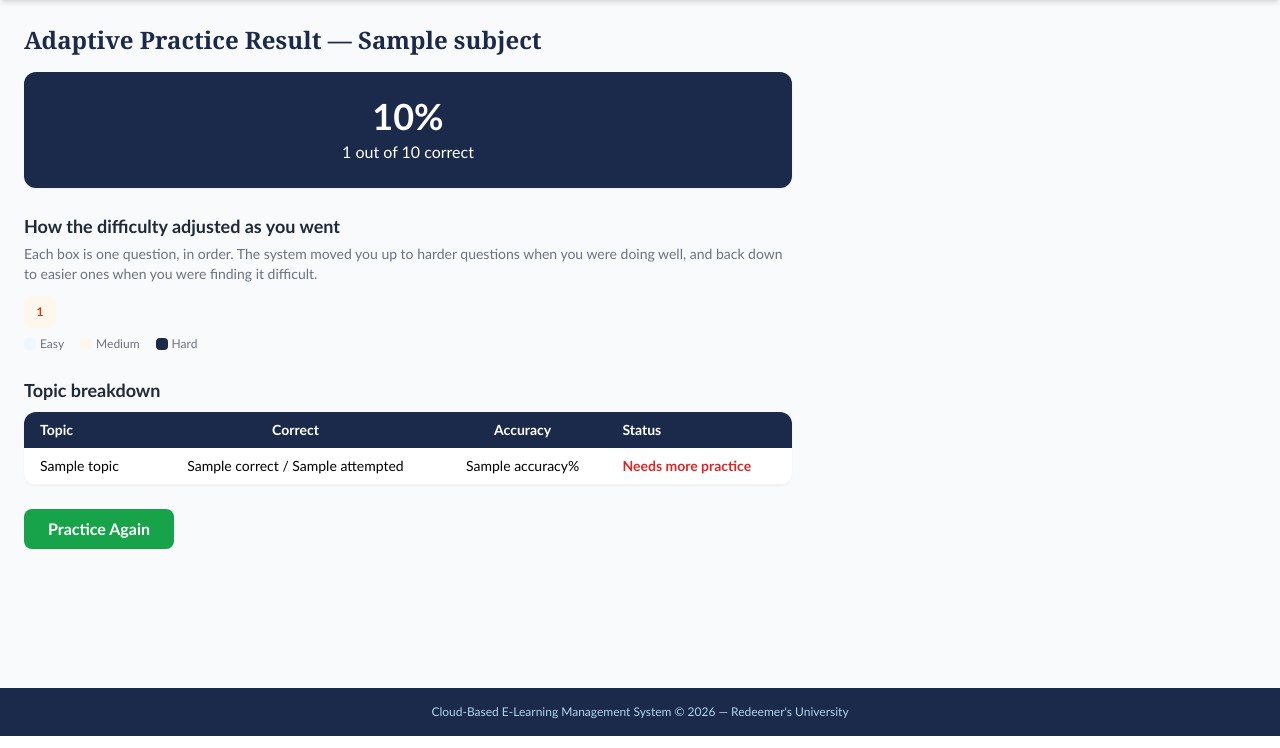
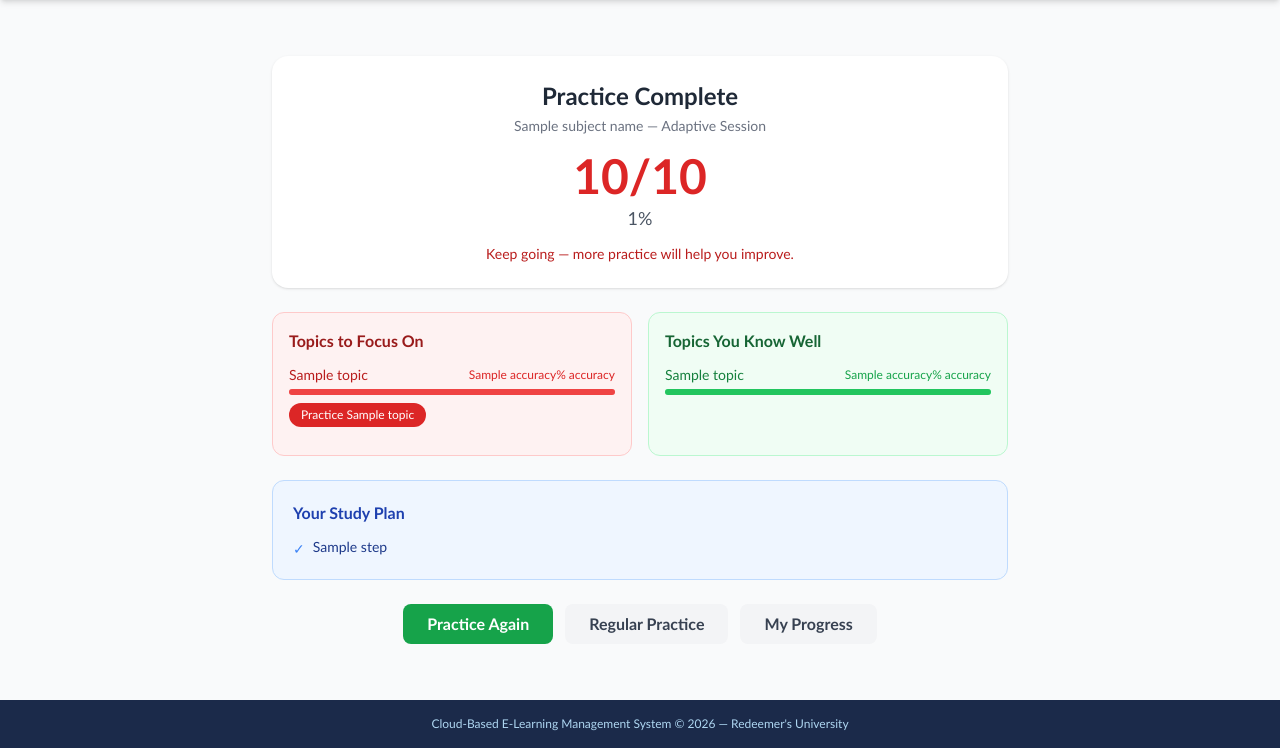
Before and after one commit to eriomo/educloud-elearn, a Django app: template templates/assessments/adaptive_result.html in a window 1280 px wide. Shown: the part 64-812 px from the top of the page. Run offline with Django 4.2, Linux system fonts and the light colour scheme; the template is opened without the code that fills it: most values are stand-ins (such as "Sample title", 1, 10 or a date in 2020); some libraries are stand-ins or nearby versions.

Commit message:
Update adaptive_result.html

```diff
--- a/templates/assessments/adaptive_result.html
+++ b/templates/assessments/adaptive_result.html
@@ -1,65 +1,98 @@
-{% extends 'base.html' %}{% block title %}Adaptive Practice Result{% endblock %}{% block content %}
-<div class="max-w-3xl">
-  <h1 class="text-2xl font-display font-bold text-brand-700 mb-4">Adaptive Practice Result &mdash; {{ subject.name }}</h1>
+{% extends 'base.html' %}
+{% block title %}Adaptive Practice — Results{% endblock %}
+{% block content %}
+<div class="max-w-3xl mx-auto py-8 px-4">
 
-  <div class="bg-brand-700 text-white rounded-xl shadow-sm p-6 text-center mb-6">
-    <div class="text-4xl font-bold">{{ score_pct }}%</div>
-    <div class="mt-1">{{ correct_count }} out of {{ total }} correct</div>
+  <!-- Score banner -->
+  <div class="bg-white rounded-2xl shadow p-6 mb-6 text-center">
+    <h1 class="text-2xl font-bold text-gray-800 mb-1">Practice Complete</h1>
+    <p class="text-gray-500 text-sm mb-4">{{ subject_name }} — Adaptive Session</p>
+    <div class="text-5xl font-bold {% if percentage >= 70 %}text-green-600{% elif percentage >= 40 %}text-yellow-600{% else %}text-red-600{% endif %} mb-1">
+      {{ score }}/{{ total }}
+    </div>
+    <div class="text-lg text-gray-600">{{ percentage }}%</div>
+    <div class="mt-3 text-sm {% if percentage >= 70 %}text-green-700{% elif percentage >= 40 %}text-yellow-700{% else %}text-red-700{% endif %}">
+      {% if percentage >= 70 %}Excellent work — you are performing above the pass mark.
+      {% elif percentage >= 40 %}Good effort — keep practising to build confidence.
+      {% else %}Keep going — more practice will help you improve.{% endif %}
+    </div>
   </div>
 
-  <h2 class="text-lg font-semibold text-gray-800 mb-1">How the difficulty adjusted as you went</h2>
-  <p class="text-sm text-gray-500 mb-3">Each box is one question, in order. The system moved you up to harder questions when you were doing well, and back down to easier ones when you were finding it difficult.</p>
+  <!-- Topic breakdown -->
+  {% if weak_topics or strong_topics %}
+  <div class="grid grid-cols-1 md:grid-cols-2 gap-4 mb-6">
 
-  <div class="flex flex-wrap gap-1.5 mb-2">
-    {% for level in trajectory %}
-      <div class="w-8 h-8 rounded-md flex items-center justify-center text-xs font-bold
-        {% if level == 'easy' %}bg-blue-50 text-blue-700
-        {% elif level == 'hard' %}bg-brand-700 text-white
-        {% else %}bg-orange-50 text-orange-700{% endif %}">
-        {{ forloop.counter }}
+    {% if weak_topics %}
+    <div class="bg-red-50 border border-red-200 rounded-xl p-4">
+      <h2 class="font-semibold text-red-800 mb-3">Topics to Focus On</h2>
+      {% for t in weak_topics %}
+      <div class="mb-3">
+        <div class="flex justify-between items-center mb-1">
+          <span class="text-sm font-medium text-red-700">{{ t.topic }}</span>
+          <span class="text-xs text-red-600">{{ t.accuracy }}% accuracy</span>
+        </div>
+        <div class="w-full bg-red-200 rounded-full h-1.5">
+          <div class="bg-red-500 h-1.5 rounded-full" style="width: {{ t.accuracy }}%"></div>
+        </div>
+        <a href="{% url 'ce_practice' %}?topic={{ t.topic }}&difficulty=easy"
+           class="inline-block mt-2 text-xs bg-red-600 text-white px-3 py-1 rounded-full hover:bg-red-700">
+          Practice {{ t.topic }}
+        </a>
       </div>
-    {% endfor %}
+      {% endfor %}
+    </div>
+    {% endif %}
+
+    {% if strong_topics %}
+    <div class="bg-green-50 border border-green-200 rounded-xl p-4">
+      <h2 class="font-semibold text-green-800 mb-3">Topics You Know Well</h2>
+      {% for t in strong_topics %}
+      <div class="mb-2">
+        <div class="flex justify-between items-center mb-1">
+          <span class="text-sm font-medium text-green-700">{{ t.topic }}</span>
+          <span class="text-xs text-green-600">{{ t.accuracy }}% accuracy</span>
+        </div>
+        <div class="w-full bg-green-200 rounded-full h-1.5">
+          <div class="bg-green-500 h-1.5 rounded-full" style="width: {{ t.accuracy }}%"></div>
+        </div>
+      </div>
+      {% endfor %}
+    </div>
+    {% endif %}
+
   </div>
-  <div class="flex gap-4 text-xs text-gray-500 mb-6">
-    <span class="flex items-center gap-1"><span class="w-3 h-3 rounded bg-blue-50 inline-block"></span> Easy</span>
-    <span class="flex items-center gap-1"><span class="w-3 h-3 rounded bg-orange-50 inline-block"></span> Medium</span>
-    <span class="flex items-center gap-1"><span class="w-3 h-3 rounded bg-brand-700 inline-block"></span> Hard</span>
+  {% endif %}
+
+  <!-- Study plan from StudentWeakPoint -->
+  {% if study_plan %}
+  <div class="bg-blue-50 border border-blue-200 rounded-xl p-5 mb-6">
+    <h2 class="font-semibold text-blue-800 mb-3">Your Study Plan</h2>
+    <ul class="space-y-2">
+      {% for step in study_plan %}
+      <li class="flex items-start gap-2 text-sm text-blue-900">
+        <span class="mt-0.5 text-blue-500">&#10003;</span>
+        <span>{{ step }}</span>
+      </li>
+      {% endfor %}
+    </ul>
+  </div>
+  {% endif %}
+
+  <!-- Actions -->
+  <div class="flex flex-wrap gap-3 justify-center">
+    <a href="{% url 'adaptive_home' %}"
+       class="bg-green-600 text-white px-6 py-2 rounded-lg font-semibold hover:bg-green-700">
+      Practice Again
+    </a>
+    <a href="{% url 'ce_subject_list' %}"
+       class="bg-gray-100 text-gray-700 px-6 py-2 rounded-lg font-semibold hover:bg-gray-200">
+      Regular Practice
+    </a>
+    <a href="{% url 'student_report' %}"
+       class="bg-gray-100 text-gray-700 px-6 py-2 rounded-lg font-semibold hover:bg-gray-200">
+      My Progress
+    </a>
   </div>
 
-  <h2 class="text-lg font-semibold text-gray-800 mb-2">Topic breakdown</h2>
-  <div class="bg-white rounded-xl shadow-sm overflow-hidden mb-6">
-    <table class="w-full text-sm">
-      <thead class="bg-brand-700 text-white">
-        <tr>
-          <th class="px-4 py-2 text-left">Topic</th>
-          <th class="px-4 py-2">Correct</th>
-          <th class="px-4 py-2">Accuracy</th>
-          <th class="px-4 py-2 text-left">Status</th>
-        </tr>
-      </thead>
-      <tbody>
-        {% for t in topic_breakdown %}
-        <tr class="border-b border-gray-100">
-          <td class="px-4 py-2">{{ t.topic }}</td>
-          <td class="px-4 py-2 text-center">{{ t.correct }} / {{ t.attempted }}</td>
-          <td class="px-4 py-2 text-center">{{ t.accuracy }}%</td>
-          <td class="px-4 py-2">
-            {% if t.status == 'weak' %}
-              <span class="text-red-600 font-semibold">Needs more practice</span>
-            {% elif t.status == 'needs_improvement' %}
-              <span class="text-orange-600 font-semibold">Improving</span>
-            {% else %}
-              <span class="text-green-600 font-semibold">Strong</span>
-            {% endif %}
-          </td>
-        </tr>
-        {% endfor %}
-      </tbody>
-    </table>
-  </div>
-
-  <a href="{% url 'adaptive_home' %}" class="inline-block bg-green-600 text-white px-6 py-2 rounded-lg font-semibold hover:bg-green-700">
-    Practice Again
-  </a>
 </div>
 {% endblock %}
```
